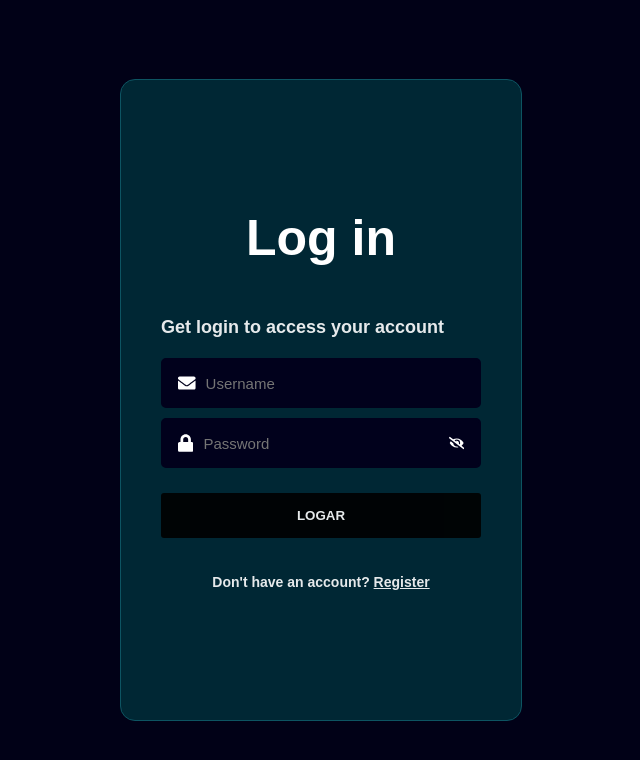
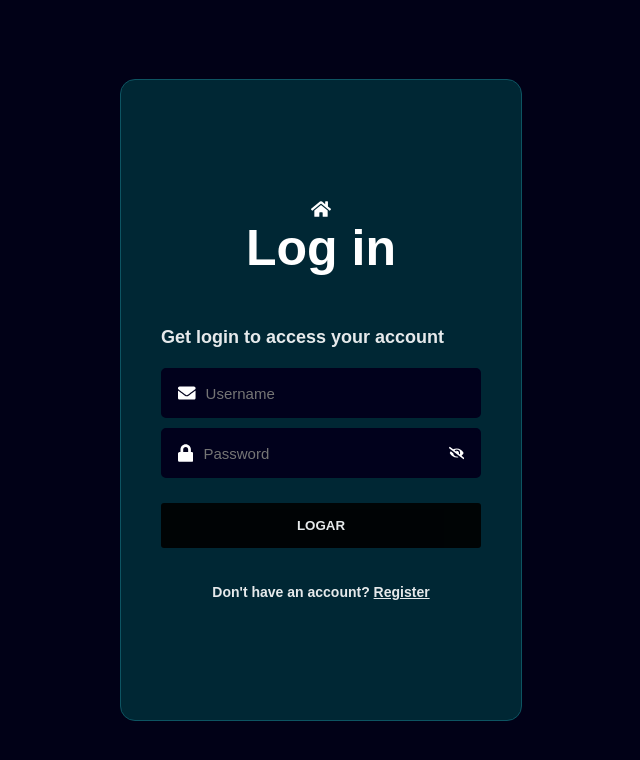
Before and after one commit to FabioFSS/Movie-Shelf, a React (Create React App) app in the folder movie_shelf_front/: page /login in a window 1280 px wide. Shown: the top 760 px of the page, without its empty margins (319-959 px from the left). Built offline with nearby package versions, Linux system fonts and the light colour scheme.

Commit message:
add buttom home in page login

```diff
--- a/movie_shelf_front/src/pages/LogIn/index.js
+++ b/movie_shelf_front/src/pages/LogIn/index.js
@@ -1,7 +1,7 @@
 // react
 import React, { useState, useEffect, useContext } from "react";
 import { useNavigate, Link } from "react-router-dom";
-import { FaEnvelope, FaLock, FaEye, FaEyeSlash } from "react-icons/fa";
+import { FaEnvelope, FaLock, FaEye, FaEyeSlash, FaHome } from "react-icons/fa";
 
 // styles
 import styles from "./styles.module.css";
@@ -47,6 +47,11 @@ export default function Scroll() {
         username.length > 0 && loginUser(username, password);
     };
 
+    const home = () => {
+        navigate('/');
+        isVisible("visible");
+    }
+
     window.scrollTo({
         top: 0,
     });
@@ -55,6 +60,7 @@ export default function Scroll() {
         <div className={styles.wrapperLogin}>
             <div className={styles.containerLogin}>
                 <div className={styles.content}>
+                    <FaHome onClick={home}/>
                     <h1 className={styles.pageName}>Log in</h1>
                     <span className={styles.infoLogin}>
                         Get login to access your account
```
Also changed, not shown: 1 other file (tests, documents, lock files or other folders).
